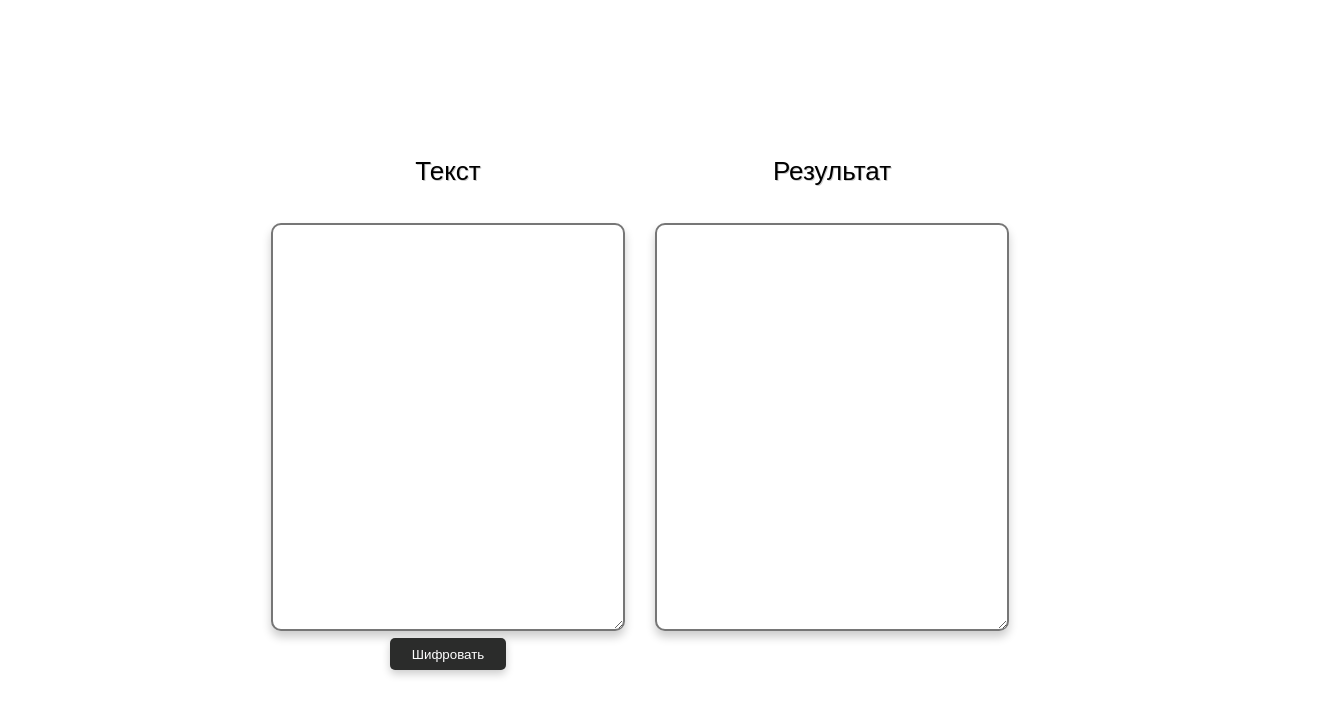
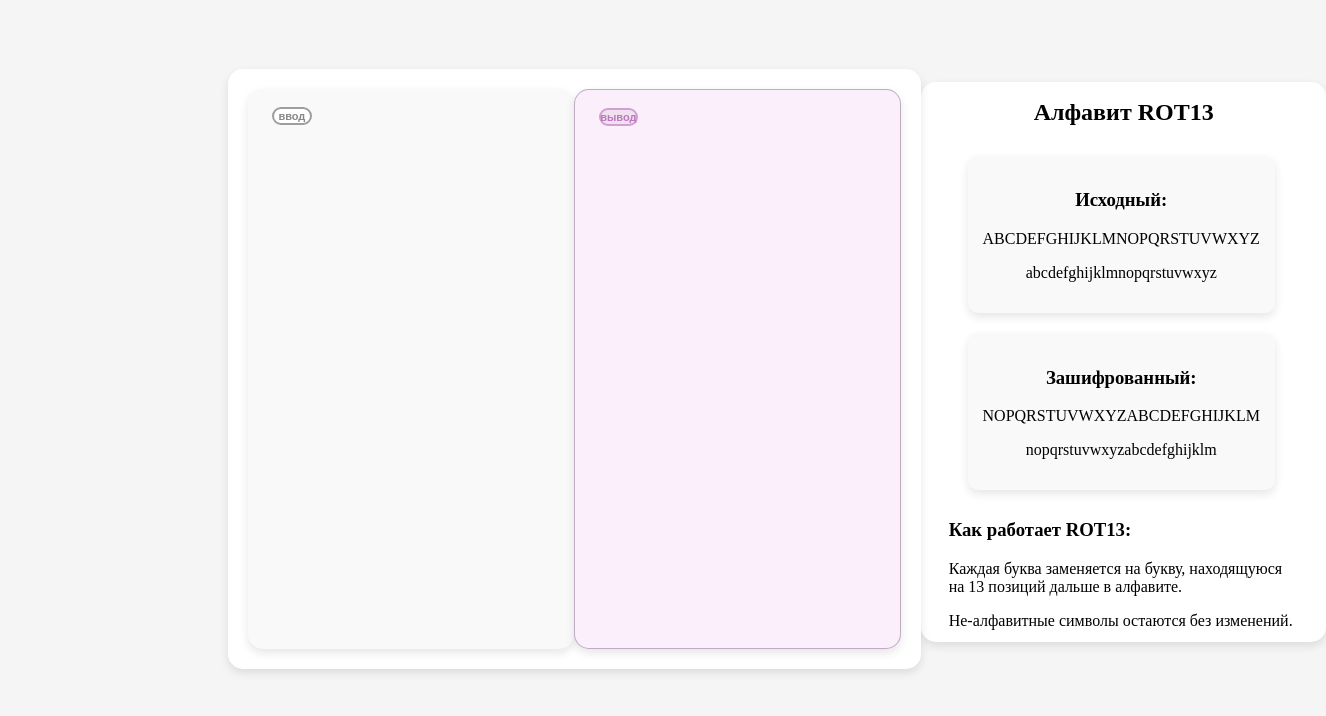
Before and after one commit to Vilonty/ROT13, a website: page index.html in a window 1280 px wide. Shown: the whole page, 1326 px wide, since content can reach past the window. Drawn offline with Linux system fonts and the light colour scheme.

Commit message:
2 version

```diff
--- a/index.html
+++ b/index.html
@@ -1,48 +1,53 @@
 <!DOCTYPE html>
 <html lang="ru">
 <head>
-
-        <title>Рот 13</title>
-
+    <title>ROT13 Шифратор</title>
     <link rel="stylesheet" href="./style/style.css">
     <script src="./script/script.js"></script>
-
     <meta name="viewport" content="width=device-width, initial-scale=1.0">
     <meta charset="UTF-8">
-
 </head>
 <body>
-        <header>
-
-        </header>
+    <header></header>
 
     <main>
 
-            <div class="central_block">
-
-                <div class="Panel">
-
-                    <p>Текст</p>
-                    <textarea id="inputArea" onblur="encoder()"></textarea>
-                    <button onclick="encoder()">Шифровать</button>
-
+        <div class="centralBlock">
+            <div class="inputs">
+                <div class="inputPanel">
+                    <p>ввод</p>
+                    <textarea id="inputArea"></textarea>
+                </div>
+                <div class="outputPanel">
+                    <p>вывод</p>
+                    <textarea id="outputArea" readonly></textarea>
+                </div>
+            </div>
         </div>
 
-                <div class="Panel">
-
-                    <p>Результат</p>
-                    <textarea id="outputArea" readonly></textarea>
-
+        <div class="alphabetInfo">
+            <h2>Алфавит ROT13</h2>
+            <div class="alphabetPair">
+                <div class="alphabetOriginal">
+                    <h3>Исходный:</h3>
+                    <p>ABCDEFGHIJKLMNOPQRSTUVWXYZ</p>
+                    <p>abcdefghijklmnopqrstuvwxyz</p>
                 </div>
-
+                <div class="alphabetRot13">
+                    <h3>Зашифрованный:</h3>
+                    <p>NOPQRSTUVWXYZABCDEFGHIJKLM</p>
+                    <p>nopqrstuvwxyzabcdefghijklm</p>
                 </div>
-
+            </div>
+            <div class="operationInfo">
+                <h3>Как работает ROT13:</h3>
+                <p>Каждая буква заменяется на букву, находящуюся на 13 позиций дальше в алфавите.</p>
+                <p>Не-алфавитные символы остаются без изменений.</p>
+            </div>
+        </div>
 
     </main>
 
-        <footer>
-
-        </footer>
-
+    <footer></footer>
 </body>
 </html>
--- a/script/script.js
+++ b/script/script.js
@@ -1,3 +1,17 @@
+document.addEventListener('DOMContentLoaded', function() {
+
+    const inputArea = document.getElementById('inputArea');
+
+    inputArea.addEventListener('input', function() {
+        encoder();
+    });
+
+    inputArea.addEventListener('blur', function() {
+        encoder();
+    });
+
+});
+
 function encoder(){
 
     let alphabet = 'abcdefghijklmnopqrstuvwxyz';
@@ -35,8 +49,15 @@ function encoder(){
 
 function setAlphabet(alphabet, j){
 
+    let res;
 
-    return (j + 13) >= alphabet.length ? alphabet[(j + 13) - alphabet.length] : alphabet[j + 13];
+    if((j + 13) >= alphabet.length){
 
+        res = alphabet[(j + 13) - alphabet.length];
+    }else{
 
+        res = alphabet[j + 13];
+    }
+
+    return res;
 };
--- a/style/style.css
+++ b/style/style.css
@@ -1,96 +1,173 @@
 body {
     padding: 0;
     margin: 0;
-    display: flex;
-    flex-direction: column;
-    align-items: center;
-    justify-content: center;
-    height: 100vh;
-}
-
-.central_block {
-    display: flex;
-    flex-direction: row;
-    align-items: stretch;
-    justify-content: center;
-    width: 100vw;
-}
-
-.Panel {
 
     display: flex;
     flex-direction: column;
     align-items: center;
     justify-content: center;
 
-    width: 30%;
-    height: 80%;
+    background-color: #f5f5f5;
 }
+
+main{
+
+    display: flex;
+    flex-direction: row;
+
+    align-items: center;
+}
+
+.centralBlock {
+
+    display: flex;
+    z-index: 2;
+
+    justify-content: center;
+    flex-direction: column;
+
+    width: 100vw;
+
+    max-width: 1000px;
+
+    background-color: white;
+
+    padding: 20px;
+    margin-top: 5%;
+    margin-bottom: 5%;
+    border-radius: 15px;
+    margin-left: 20%;
+    box-shadow: 0 4px 10px rgba(0, 0, 0, 0.1);
+
+}
+
+.inputs{
+    display: flex;
+    justify-content: center;
+    height: 70vh;
+
+}
+
+.inputPanel {
+    background-color: #f9f9f9;
+    box-shadow: 0 4px 10px rgba(0, 0, 0, 0.1);
+}
+
+.outputPanel {
+    border: 1px solid #8c729589;
+    background-color: #fbeffb;
+    box-shadow: 0 4px 10px rgba(0, 0, 0, 0.1);
+}
+
+.outputPanel textarea {
+    color: #8c7295;
+}
+
+.inputPanel, .outputPanel {
+    flex: 1;
+    display: flex;
+    flex-direction: column;
+    border-radius: 15px;
+    padding: 15px;
+    position: relative;
+}
+
+.inputPanel p, .outputPanel p {
+
+    display: flex;
+    justify-content: center;
+    align-items: center;
+
+    width: 8%;
+
+    font-family: Arial, Helvetica, sans-serif;
+
+    padding: 0.4% 2%;
+    border-radius: 15px;
+
+    font-weight: 750;
+    font-size: 11px;
+
+    margin-top: 1%;
+    margin-left: 3%;
+
+    background-color: white;
+
+
+
+}
+
+.inputPanel p {
+    border: 2px solid #9e9e9e;
+    color: #888888;
+}
+
+.outputPanel p {
+    border: 2px solid #d0a0d0;
+    background-color: #f0e0f0;
+    color: #bd78bd;
+}
+
 
 textarea {
 
-    height: 50vh;
-    width: 90%;
-    margin-top: 10px;
+    height: 90%;
+    padding: 0 3.5%;
     border-radius: 10px;
-    border-width: 2px;
-    box-shadow: 0 6px 10px rgba(0, 0, 0, 0.2);
+    resize: none;
+
+    font-family: Arial, Helvetica, sans-serif;
+    font-size: 15px;
+    line-height: 1.5;
+    font-weight: 550;
+
+    border: none;
+    outline: none;
+
+    color: #6b6b6b;
+
+    background-color: transparent;
+}
+
+.alphabetInfo {
+
+    z-index: 1;
+
+    padding: 0 2%;
+    height: 70vh;
+    display: flex;
+    flex-direction: column;
+    align-items: center;
+    justify-content: center;
+    border-radius: 15px;
+    box-shadow: 0 4px 10px rgba(0, 0, 0, 0.1);
+    margin: 0 auto 40px;
+    background-color: white;
+    max-width: 500px;
+    width: 50%;
+    margin-top: 2%;
+
+}
+.alphabetInfo h2{
+
+    text-align: center;
+
+}
+.alphabetPair {
+
+    display: flex;
+    justify-content: space-around;
+    flex-wrap: wrap;
 
 }
 
-button {
-
-    margin-top: 2%;
-    height: 4vh;
-    width: 30%;
-    background-color: #2b2c2b;
-    color: white;
-    border: none;
-    border-radius: 5px;
-    cursor: pointer;
-    box-shadow: 0 4px 8px rgba(0, 0, 0, 0.2);
-    transition: transform 0.2s, box-shadow 0.2s;
+.alphabetOriginal, .alphabetRot13 {
+    text-align: center;
+    padding: 15px;
+    border-radius: 10px;
+    margin: 10px;
+    min-width: 200px;
+    background-color: #f9f9f9;
+    box-shadow: 0 4px 10px rgba(0, 0, 0, 0.1);
+    margin-right: 15px;
 }
-
-button:hover {
-
-    transform: translateY(-5px);
-    box-shadow: 0 8px 16px rgba(0, 0, 0, 0.3);
-
-}
-
-button:active{
-
-    background-color: #3a3a3a;
-
-}
-
-
-p{
-
-    font-family: Arial, Helvetica, sans-serif;
-    font-weight: 100;
-    text-shadow: 1px 1px 0 rgba(0, 0, 0, 0.2);
-    font-size: 26px;
-
-}
-
-@media (max-width: 768px) {
-.Panel {
-    width: 100%;
-    margin-bottom: 20px;
-}
-
-textarea {
-    height: 40vh;
-}
-button{
-    width: 50%;
-}
-}
-
-@media (max-width: 480px) {
-textarea {
-    height: 30vh;
-}
-}
```
Also changed, not shown: app.js (added, +68 -0 lines), package.json (added, +24 -0 lines), 1 other file. Lines whose indentation alone changed are shown as unchanged.
